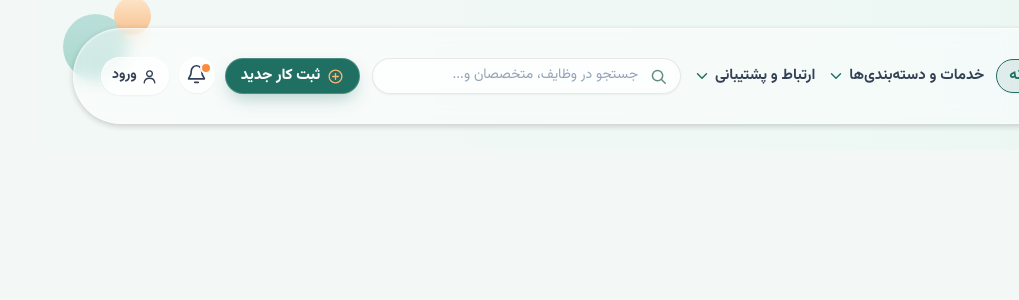
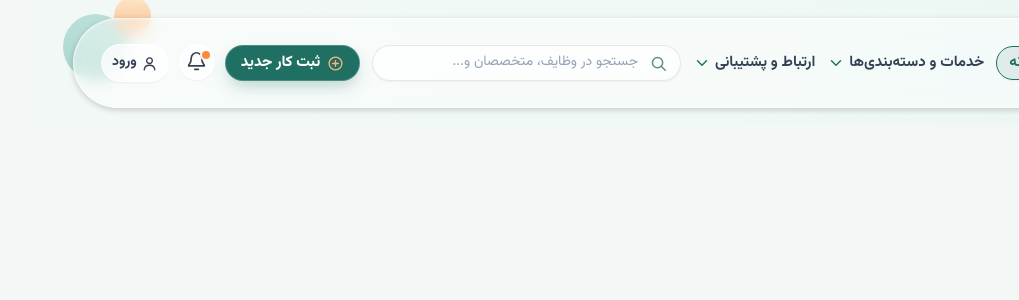
Before and after one commit to MaryamM84/VAKA-platform, a Next.js app in the folder frontend/: page / in a window 1280 px wide. Shown: the top 300 px of the page, without its empty margins (261-1280 px from the left). Built offline with nearby package versions, Linux system fonts and the light colour scheme.

Commit message:
fix: make header sticky and adjust spacing

```diff
--- a/frontend/src/components/layout/SiteHeader.module.css
+++ b/frontend/src/components/layout/SiteHeader.module.css
@@ -1,10 +1,11 @@
 /* VAKA homepage header: responsive interpretation of the supplied 1440×150 Figma design. */
 .header {
-  position: relative;
-  z-index: 20;
+  position: sticky;
+  top: 0;
+  z-index: 1000;
   isolation: isolate;
   width: 100%;
-  height: 150px;
+  height: 125px;
   background: linear-gradient(90deg, #f2f8f6 0%, #eff8f5 55%, #e9f6f2 100%);
 }
 
@@ -42,14 +43,15 @@
 
 .shell {
   position: relative;
-  top: 28px;
+  top: 18px;
   display: flex;
   flex-direction: row;
   align-items: center;
   gap: 12px;
   width: calc(100% - 64px);
   max-width: 1374px;
-  min-height: 94px;
+  height: 90px;
+  min-height: 0;
   padding: 0 27px;
   margin: 0 auto;
   border: 1px solid rgb(255 255 255 / 55%);
```
